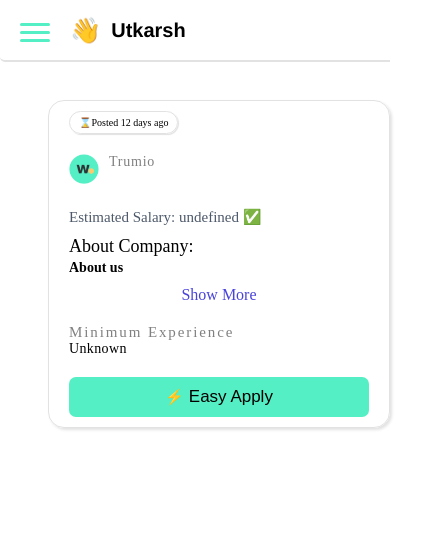
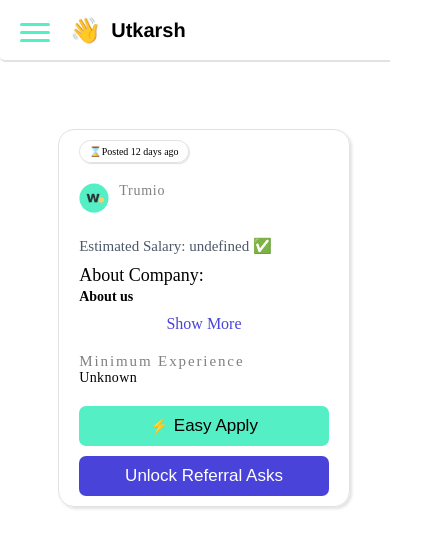
Before and after one commit to utkarsh2110/Weekday-Assignment, a React (Vite) app in the folder vite-project/: page / in a window 390 px wide. Shown: the top 548 px of the page, 438 px wide, since content can reach past the window. Built offline with nearby package versions, Linux system fonts and the light colour scheme; no server answers.

Commit message:
Add Unlock Referral Asks Button

```diff
--- a/vite-project/src/App.css
+++ b/vite-project/src/App.css
@@ -26,12 +26,11 @@
 }
 
 .job-grid{
-  margin-top: 80px;
   display:grid;
   grid-template-columns: repeat(3, 1fr);
   column-gap: 6em;
   row-gap: 2em;
-  margin: 80px 150px auto;
+  margin: 60px 150px auto;
 }
 
 
@@ -51,10 +50,11 @@
 
 @media (max-width: 850px){
   .job-grid{
-    width: 100%;
+
     display:grid;
     grid-template-columns: repeat(2, fr);
     margin: 100px 3em auto;
+    column-gap: 2em;
   }
 
   .tbar, .tbar>div{
@@ -75,3 +75,12 @@
     z-index: 1;
   }
 }
+@media (max-width: 800px){
+  .job-grid{
+    width: 80%;
+    display:grid;
+    grid-template-columns: 1fr;
+    margin: 100px 3em auto;
+    grid-template-rows: auto;
+  }
+}
--- a/vite-project/src/App.jsx
+++ b/vite-project/src/App.jsx
@@ -3,6 +3,7 @@ import VerticalNav from './components/VerticalNav'
 import Titlebar from './components/Titlebar'
 import './App.css'
 import Job from './components/Job'
+import KeyboardArrowDownIcon from '@mui/icons-material/KeyboardArrowDown';
 
 export default function App() {
 
@@ -39,12 +40,16 @@ export default function App() {
 
     <div className='app-main'>
       <div className="verticalNav"><VerticalNav /></div>
+
       <div className="main">
-        <div className="tbar"><Titlebar/></div>
+        <div className="tbar"><Titlebar /></div>
+        <div className='filters'>
+          <span><input type="text" placeholder='Experience'/></span>
+          <span><KeyboardArrowDownIcon /></span>
+        </div>
         <div className='job-grid'>
-
           {
-            data.length > 0 && data.map(ele => { return <Job  details={ele} /> })
+            data.length > 0 && data.map(ele => { return <Job details={ele} /> })
           }
         </div>
       </div>
--- a/vite-project/src/components/Job.jsx
+++ b/vite-project/src/components/Job.jsx
@@ -32,8 +32,8 @@ export default function Job({details}) {
 
             <h1 className='exp'>Minimum Experience </h1>
             <h1 className='exp-txt'>{minExp && minExp + " years" || "Unknown"}  </h1>
-            <button className='btn'style={{cursor:"pointer"}}><div style={{fontSize: "15px", marginRight: "5px",display:"inline"}}>&#9889;</div>Easy Apply</button>
-
+            <button className='btn btn1'style={{cursor:"pointer"}}><div style={{fontSize: "15px", marginRight: "5px",display:"inline", marginBottom: "20px"}}>&#9889;</div>Easy Apply</button>
+            <button className='btn btn2'style={{cursor:"pointer"}}>Unlock Referral Asks</button>
         </div>
 
 
--- a/vite-project/src/styles/job.css
+++ b/vite-project/src/styles/job.css
@@ -1,14 +1,12 @@
 
 .job-card{
-    width: 100%;
     border: 1px solid #e2e2e2;
     max-height: fit-content;
     border-radius: 16px;
     padding: 10px 20px;
     box-shadow: 2px 2px 3px #e2e2e2;
     position: relative;
-    max-width: 300px;
-
+    width: 300px;
 }
 
 .job-card>div{
@@ -85,6 +83,15 @@
     margin-bottom: 20px;
 }
 
+.btn1{
+    margin-bottom: 10px;
+}
+
+.btn2{
+    background-color: #4943DA;
+    color: white;
+    font-weight: 200;
+}
 .viewMore{
 
     height: 70px;
@@ -106,3 +113,11 @@
       width: 300px
     }
 }
+
+@media (max-width:800px){
+    .job-card{
+      width: 80%;
+      margin: auto;
+    }
+
+}
```
